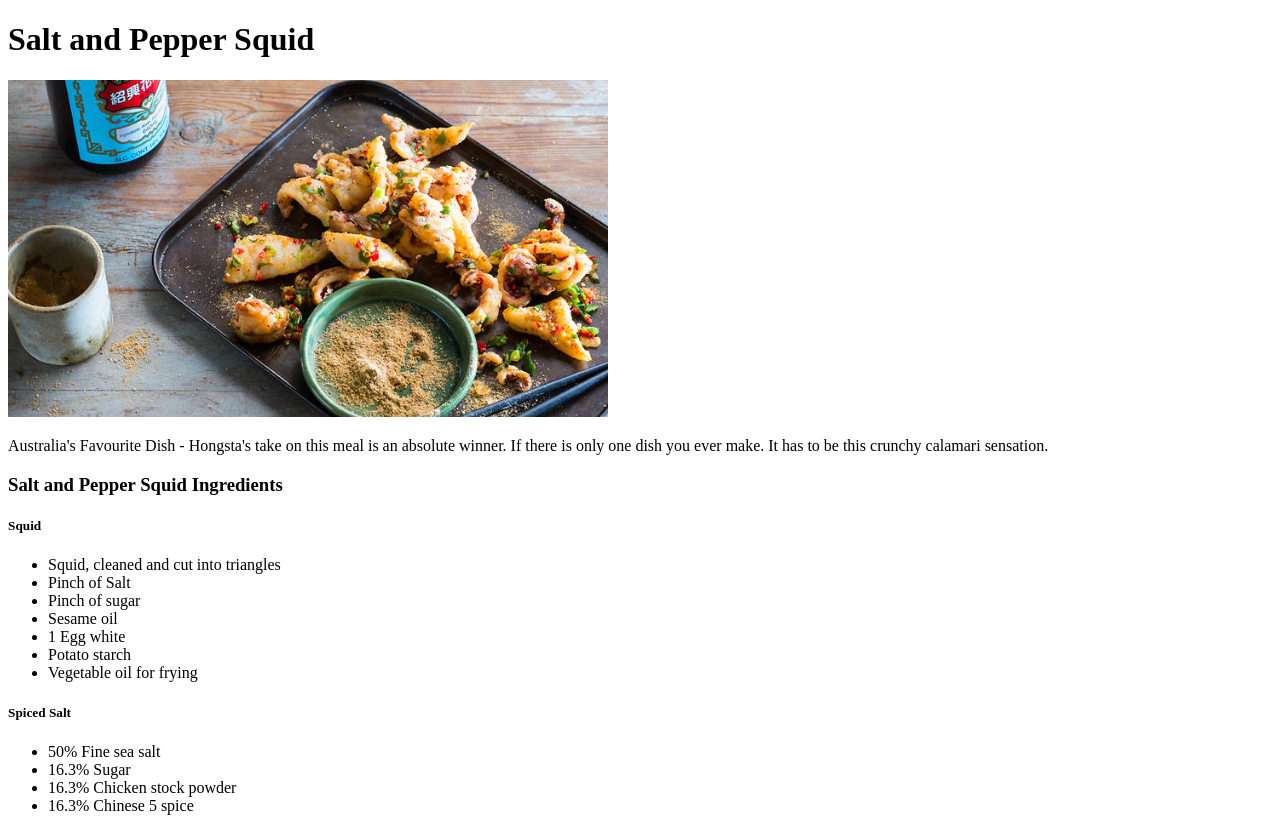
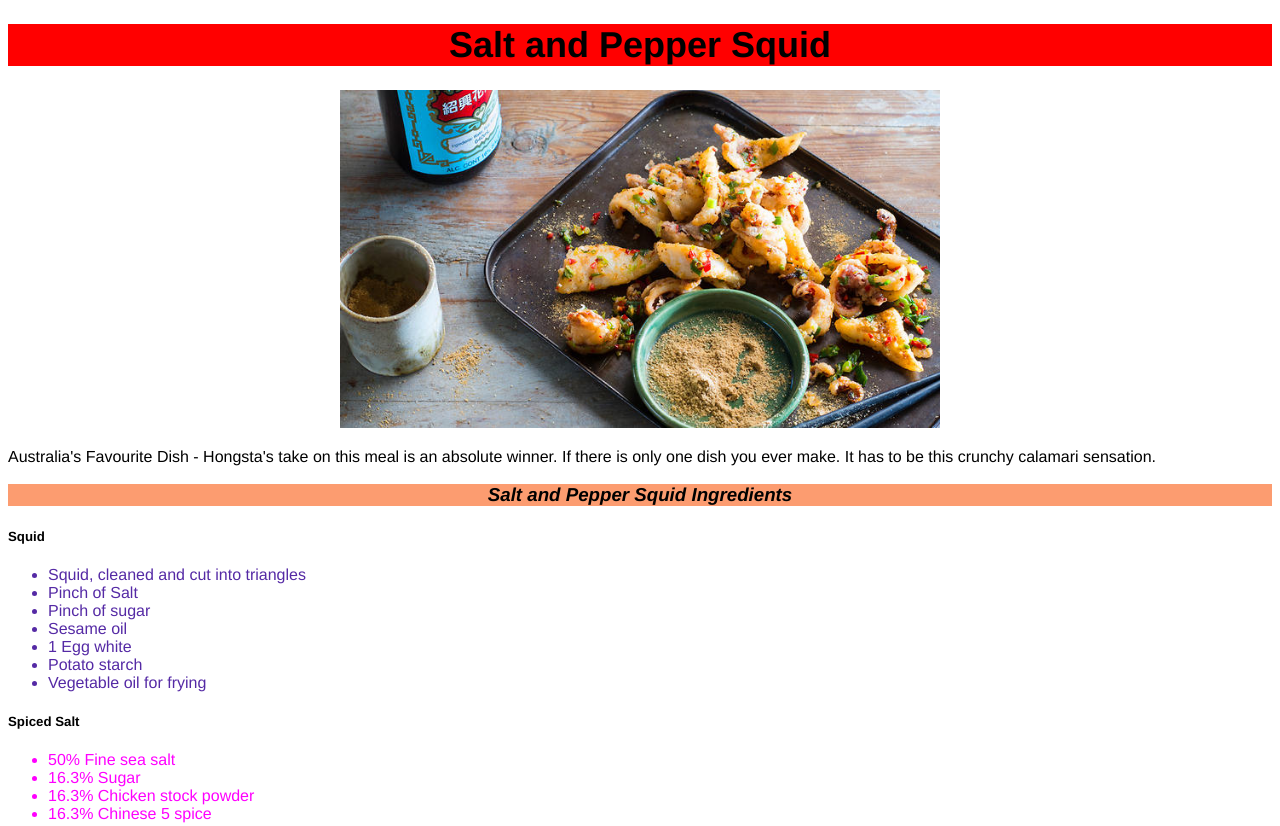
Before and after one commit to Spooks808/odin-recipes, a plain HTML site: page recipes/squid.html in a window 1280 px wide. Shown: the top 826 px of the page. Drawn offline with Linux system fonts and the light colour scheme.

Commit message:
add random css styles. Functional not aesthetical.

```diff
--- /dev/null
+++ b/css/nasi-styles.css
@@ -0,0 +1,9 @@
+.first {
+    color: #000000;
+    text-align: center;
+    background-color: red;
+}
+
+.img {
+    text-align: center;
+}
--- a/css/styles.css
+++ b/css/styles.css
@@ -0,0 +1,37 @@
+.title {
+    font-size: 36px;
+    background-color: #ff0000;
+    color: #000000;
+    text-align: center;
+}
+
+.img,
+.para,
+h3 {
+    text-align: center;
+}
+
+.container {
+    background-color: #ff0000;
+}
+
+h3 {
+    background-color: #fa4f008f;
+    font-style:oblique;
+}
+
+em {
+    font-weight: bold;
+}
+
+body {
+    font-family: Helvetica, "Times New Roman", sans-serif;
+}
+
+ul {
+    color: #ff00ff;
+}
+
+.color {
+    color: #552aa5;
+}
--- a/recipes/squid.html
+++ b/recipes/squid.html
@@ -5,14 +5,17 @@
     <meta http-equiv="X-UA-Compatible" content="IE=edge">
     <meta name="viewport" content="width=device-width, initial-scale=1.0">
     <title>Salt and Pepper Squid</title>
+    <link rel="stylesheet" href="../css/styles.css">
 </head>
 <body>
 
-    <h1>
+    <h1 class="title">
         Salt and Pepper Squid
     </h1>
 
+    <div class="img">
     <img src="../img/KC_salt-&-pepper-squid.jpeg" width="600" alt="Salt and Pepper Squid">
+    </div>
 
     <p>
         Australia's Favourite Dish - Hongsta's take on this meal is an absolute winner. If there is only one dish you ever make.
@@ -26,7 +29,10 @@
     <h5>
         Squid
     </h5>
+
+
     <ul>
+        <div class="color">
         <li>Squid, cleaned and cut into triangles</li>
         <li>Pinch of Salt</li>
         <li>Pinch of sugar</li>
@@ -34,6 +40,7 @@
         <li>1 Egg white</li>
         <li>Potato starch</li>
         <li>Vegetable oil for frying</li>
+        </div>
     </ul>
 
     <h5>
```
Also changed, not shown: index.html (+11 -5 lines), recipes/nasi.html (+5 -2 lines), recipes/shandong.html (+4 -1 lines).
